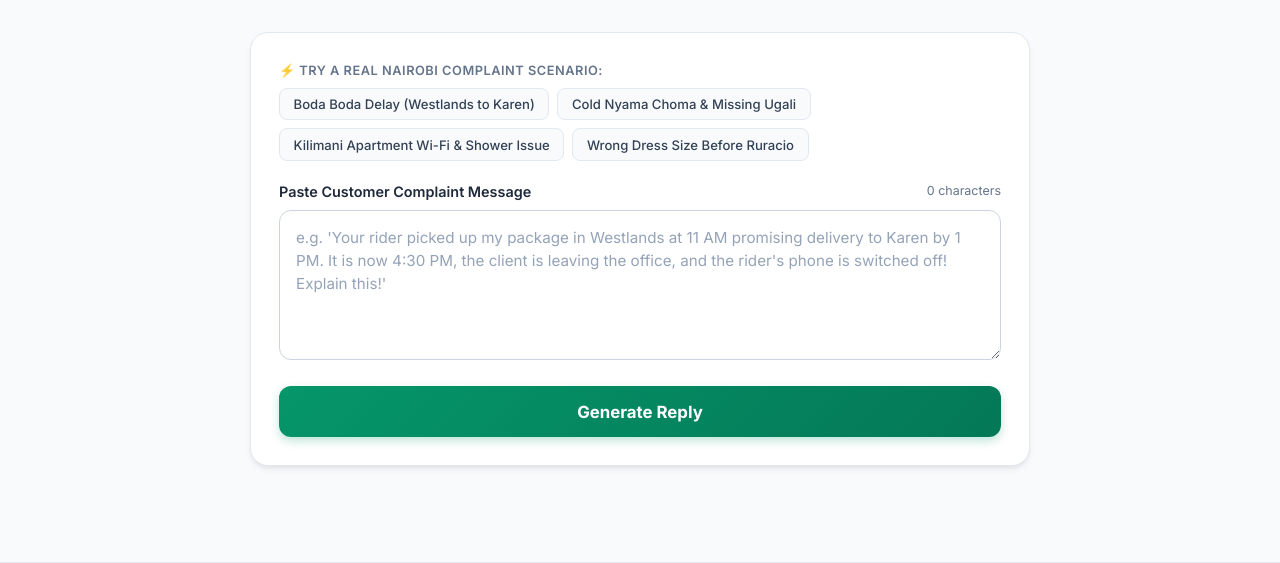
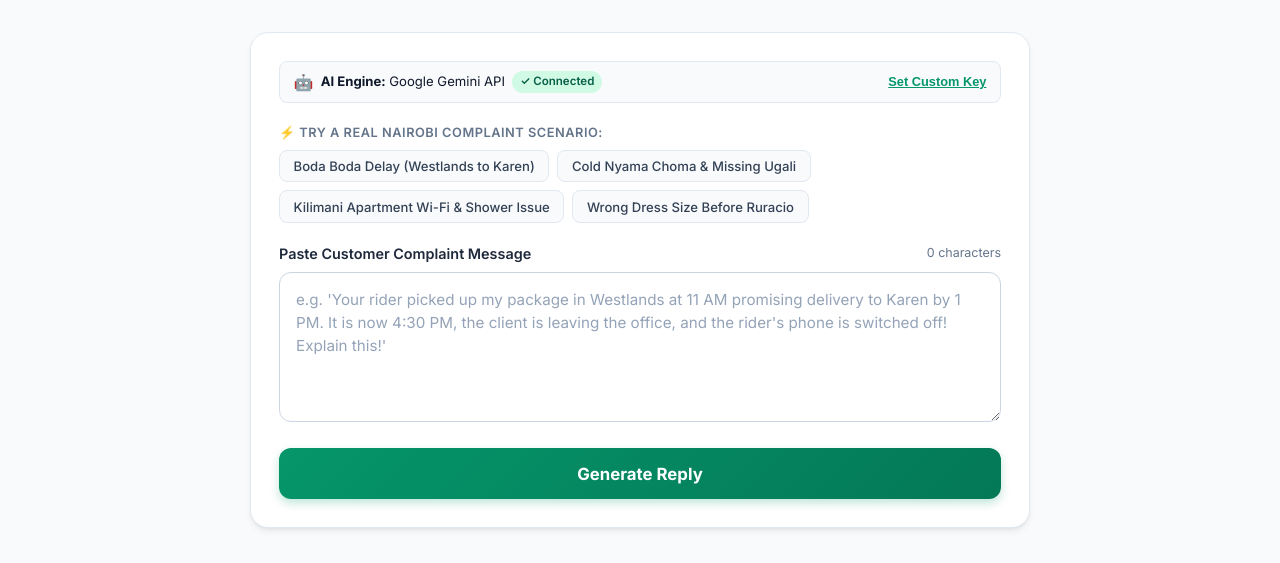
Before and after one commit to branhamsimiyu8289/AI-Masterclass-II, a Flask app: page / in a window 1280 px wide. Shown: the part 268-831 px from the top of the page. Run offline with Flask 3, Linux system fonts and the light colour scheme.

Commit message:
Add custom Gemini API key browser configuration and persistence

```diff
--- a/Week4/day-20/templates/index.html
+++ b/Week4/day-20/templates/index.html
@@ -534,6 +534,33 @@
     <!-- Main Card -->
     <div class="app-card">
 
+      <!-- Gemini AI Status & Custom Key Bar -->
+      <div class="api-key-bar" style="display: flex; justify-content: space-between; align-items: center; background: #f8fafc; border: 1px solid #e2e8f0; border-radius: var(--radius-sm); padding: 0.5rem 0.85rem; margin-bottom: 1.25rem; font-size: 0.82rem;">
+        <div style="display: flex; align-items: center; gap: 0.45rem;">
+          <span style="font-size: 1rem;">🤖</span>
+          <span><strong>AI Engine:</strong> Google Gemini API</span>
+          <span id="apiKeyStatusBadge" style="background: #d1fae5; color: #065f46; font-size: 0.72rem; font-weight: 600; padding: 0.15rem 0.5rem; border-radius: 9999px;">✓ Connected</span>
+        </div>
+        <button type="button" onclick="toggleApiKeyInput()" style="background: none; border: none; color: var(--primary); font-size: 0.8rem; font-weight: 600; cursor: pointer; text-decoration: underline;">
+          Set Custom Key
+        </button>
+      </div>
+
+      <!-- Collapsible Key Input -->
+      <div id="apiKeyCollapse" style="display: none; background: #f1f5f9; border: 1px solid #cbd5e1; border-radius: var(--radius-sm); padding: 0.75rem 0.85rem; margin-bottom: 1.25rem; font-size: 0.85rem;">
+        <label for="customApiKey" style="font-weight: 600; display: block; margin-bottom: 0.35rem; color: #1e293b;">
+          Enter your Gemini API Key (optional):
+        </label>
+        <div style="display: flex; gap: 0.5rem;">
+          <input type="password" id="customApiKey" placeholder="Paste your Gemini AI API key here..." style="flex: 1; padding: 0.45rem 0.65rem; border: 1px solid #cbd5e1; border-radius: 6px; font-family: 'JetBrains Mono', monospace; font-size: 0.8rem;">
+          <button type="button" onclick="saveApiKey()" style="background: var(--primary); color: #fff; border: none; border-radius: 6px; padding: 0.45rem 0.85rem; font-weight: 600; cursor: pointer;">Save</button>
+          <button type="button" onclick="clearApiKey()" style="background: #e2e8f0; color: #334155; border: none; border-radius: 6px; padding: 0.45rem 0.65rem; font-size: 0.78rem; cursor: pointer;">Reset</button>
+        </div>
+        <p style="font-size: 0.75rem; color: #64748b; margin-top: 0.35rem; margin-bottom: 0;">
+          Stored in your browser's localStorage. Overrides the server environment key if provided.
+        </p>
+      </div>
+
       <!-- Quick Test Chips -->
       <div class="samples-wrapper">
         <div class="samples-label">
@@ -671,6 +698,47 @@
       });
     });
 
+    // Custom Gemini API Key UI helpers
+    function toggleApiKeyInput() {
+      const el = document.getElementById('apiKeyCollapse');
+      el.style.display = el.style.display === 'none' ? 'block' : 'none';
+      if (el.style.display === 'block') {
+        document.getElementById('customApiKey').focus();
+      }
+    }
+
+    function saveApiKey() {
+      const val = document.getElementById('customApiKey').value.trim();
+      if (val) {
+        localStorage.setItem('user_gemini_key', val);
+        const badge = document.getElementById('apiKeyStatusBadge');
+        badge.textContent = '✓ Using Custom Key';
+        badge.style.background = '#e0e7ff';
+        badge.style.color = '#3730a3';
+        document.getElementById('apiKeyCollapse').style.display = 'none';
+      }
+    }
+
+    function clearApiKey() {
+      localStorage.removeItem('user_gemini_key');
+      document.getElementById('customApiKey').value = '';
+      const badge = document.getElementById('apiKeyStatusBadge');
+      badge.textContent = '✓ Connected';
+      badge.style.background = '#d1fae5';
+      badge.style.color = '#065f46';
+      document.getElementById('apiKeyCollapse').style.display = 'none';
+    }
+
+    // Initialize custom key state from localStorage on load
+    const savedUserKey = localStorage.getItem('user_gemini_key');
+    if (savedUserKey) {
+      document.getElementById('customApiKey').value = savedUserKey;
+      const badge = document.getElementById('apiKeyStatusBadge');
+      badge.textContent = '✓ Using Custom Key';
+      badge.style.background = '#e0e7ff';
+      badge.style.color = '#3730a3';
+    }
+
     // Form Submission: Calls /api/generate-reply
     async function handleGenerate(e) {
       e.preventDefault();
@@ -684,11 +752,15 @@
       errorBanner.style.display = 'none';
 
       try {
+        const headers = { 'Content-Type': 'application/json' };
+        const activeKey = localStorage.getItem('user_gemini_key');
+        if (activeKey) {
+          headers['X-Gemini-Key'] = activeKey;
+        }
+
         const response = await fetch('/api/generate-reply', {
           method: 'POST',
-          headers: {
-            'Content-Type': 'application/json'
-          },
+          headers: headers,
           body: JSON.stringify({ complaint: text })
         });
 
```
